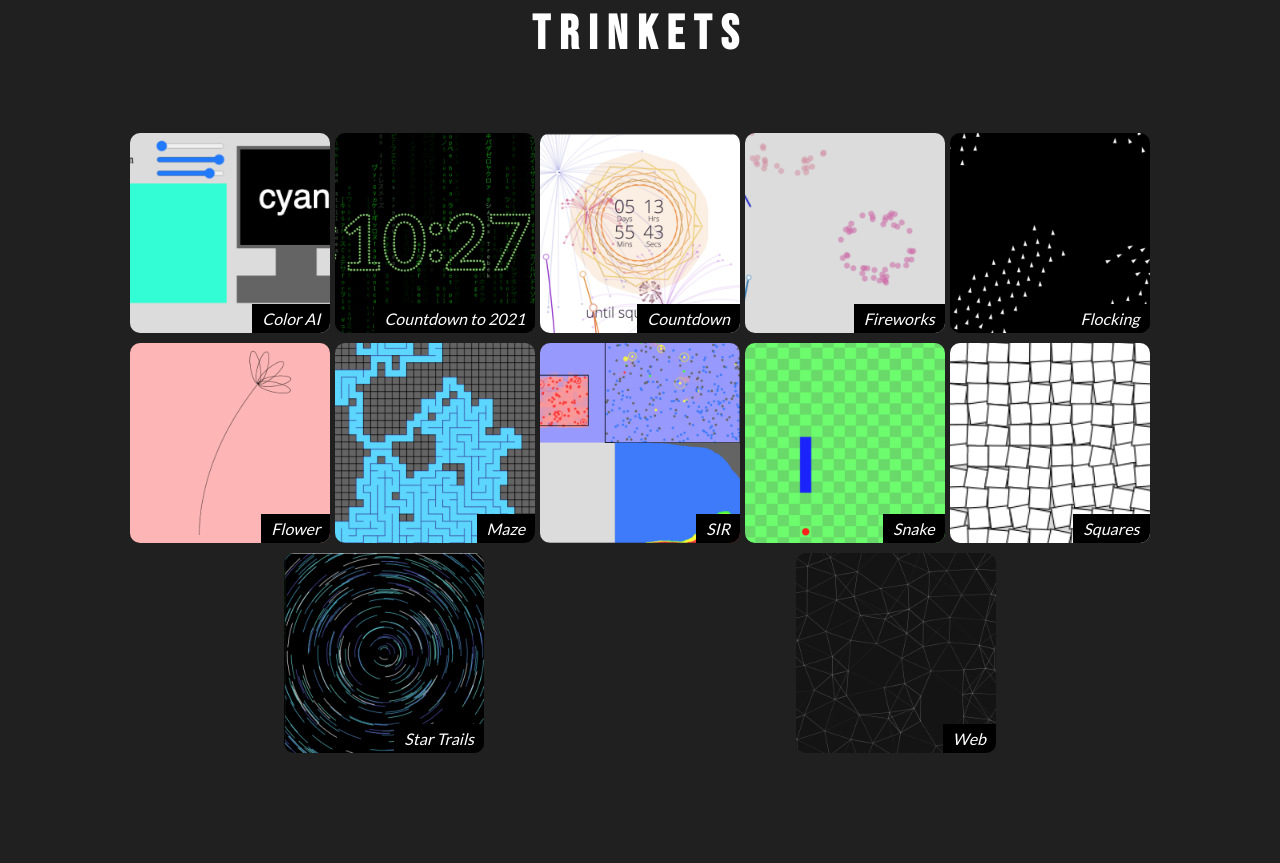
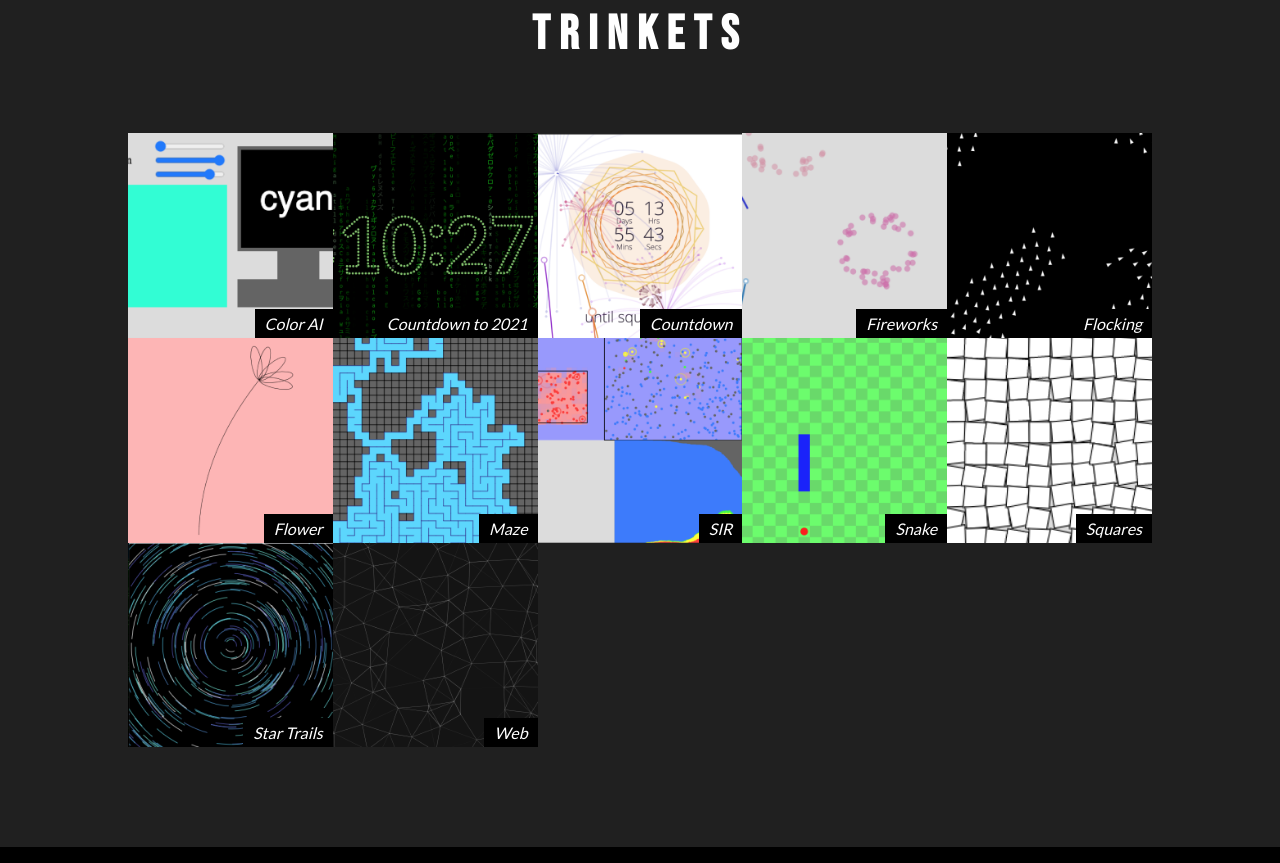
Before and after one commit to BubbyBabur/bubbybabur.github.io, a React (Create React App) app: page / in a window 1280 px wide. Shown: the part 2120-2983 px from the top of the page. Built offline with nearby package versions, Linux system fonts and the light colour scheme; a web font is replaced by a local one.

Commit message:
Fixing up some css

```diff
--- a/src/css/app.css
+++ b/src/css/app.css
@@ -221,19 +221,16 @@ html {
 }
 
 #trinket-container {
-  flex-direction: row;
-  flex-wrap: wrap;
-  display: flex;
+  display: grid;
+  grid-template-columns: repeat(auto-fill, minmax(200px, 1fr));
+  grid-template-rows: repeat(auto-fill, minmax(200px, 1fr));
   width: 80vw;
   margin: 0px auto 100px auto;
 }
 
 .trinket {
-  margin: 0px auto 10px auto;
-  width: 200px;
-  height: 200px;
   overflow: hidden;
-  border-radius: 10px;
+  position: relative;
 }
 
 .trinket-img {
@@ -242,6 +239,7 @@ html {
   transition: filter 0.3s;
   z-index: 0;
   position: relative;
+  display: block;
 }
 
 .trinket:hover > .trinket-img {
@@ -250,11 +248,12 @@ html {
 
 .trinket-label-container {
   position: absolute;
-  width: 200px;
-  height: 200px;
+  width: 100%;
+  height: 100%;
   overflow: hidden;
   z-index: 2;
-  border-radius: 10px;
+  left: 0px;
+  top: 0px;
 }
 
 .trinket-label {
@@ -270,9 +269,9 @@ html {
 }
 
 .trinket-info {
-  width: 200px;
-  height: 200px;
-  margin-top: 200px;
+  width: 100%;
+  height: 100%;
+  margin-top: 100%;
   background-color: black;
   color: white;
   text-align: center;
--- a/src/sass/app.scss
+++ b/src/sass/app.scss
@@ -236,22 +236,16 @@ html {
 }
 
 #trinket-container {
-    flex-direction: row;
-    flex-wrap: wrap;
-    display: flex;
+    display:grid;
+    grid-template-columns: repeat(auto-fill, minmax(200px, 1fr));
+    grid-template-rows: repeat(auto-fill, minmax(200px, 1fr));
     width: 80vw;
     margin: 0px auto 100px auto;
 }
 
-$trinket-size: 200px;
-$trinket-border-radius: 10px;
-
 .trinket {
-    margin: 0px auto 10px auto;
-    width: $trinket-size;
-    height: $trinket-size;
     overflow: hidden;
-    border-radius: $trinket-border-radius;
+    position: relative;
 }
 
 .trinket-img {
@@ -260,6 +254,7 @@ $trinket-border-radius: 10px;
     transition: filter 0.3s;
     z-index:0;
     position: relative;
+    display: block;
 }
 
 .trinket:hover > .trinket-img {
@@ -268,12 +263,12 @@ $trinket-border-radius: 10px;
 
 .trinket-label-container {
     position: absolute;
-    width: $trinket-size;
-    height: $trinket-size;
+    width: 100%;
+    height: 100%;
     overflow:hidden;
     z-index: 2;
-    border-radius: $trinket-border-radius;
-
+    left: 0px;
+    top: 0px;
 }
 
 .trinket-label {
@@ -289,9 +284,9 @@ $trinket-border-radius: 10px;
 }
 
 .trinket-info {
-    width: $trinket-size;
-    height: $trinket-size;
-    margin-top: $trinket-size;
+    width:100%;
+    height: 100%;
+    margin-top: 100%;
     background-color: black;
     color:white;
     text-align: center;
```
Also changed, not shown: 1 other file (tests, documents, lock files or other folders).
